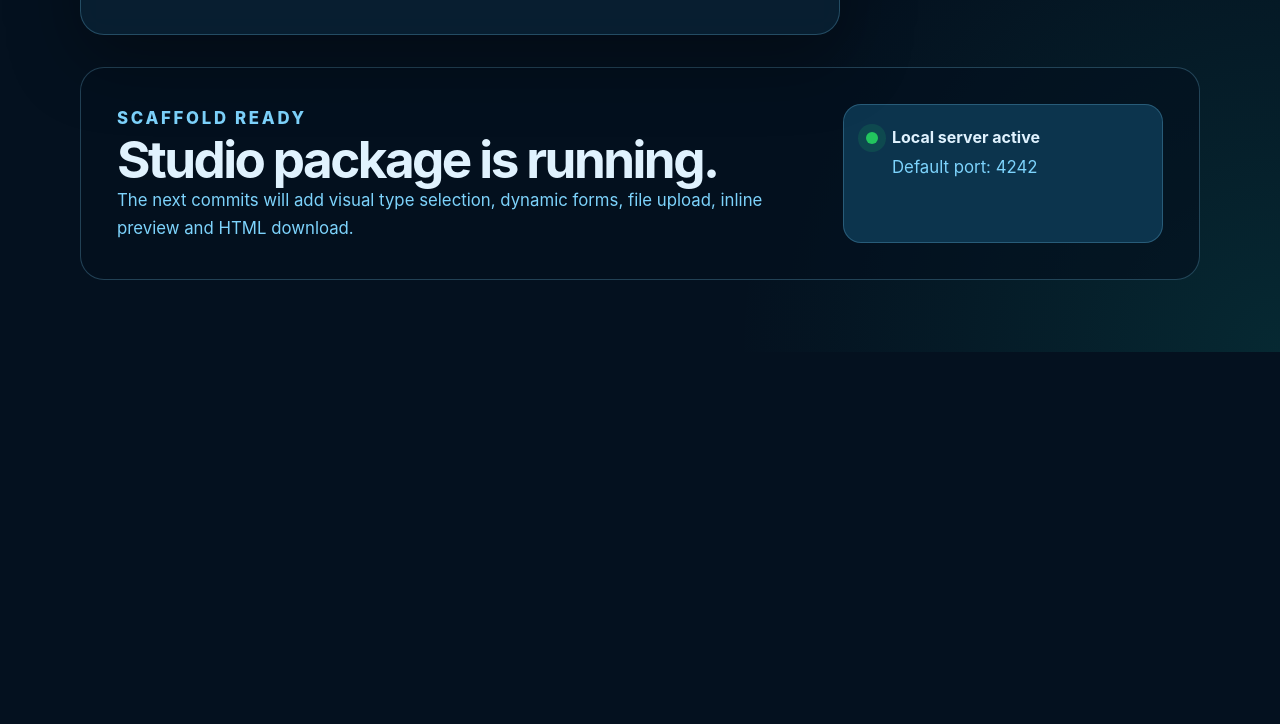
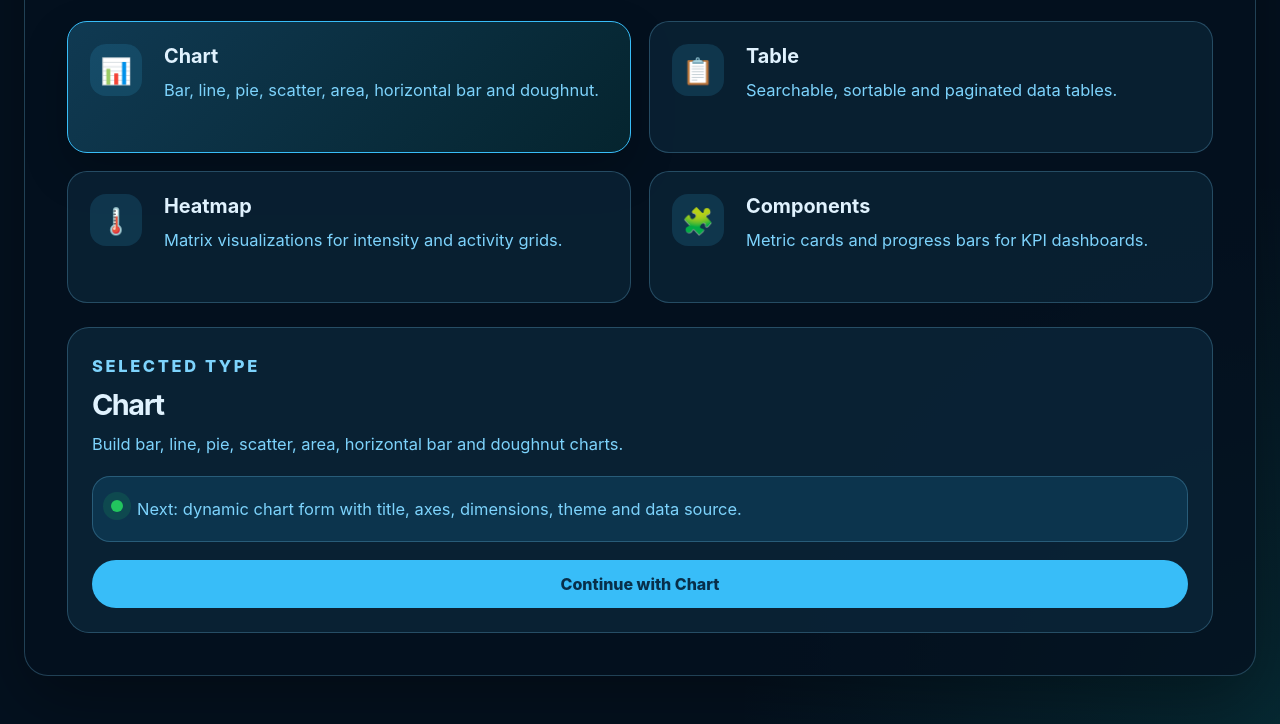
Before and after one commit to smolina-2021528/vizflow, a website: page packages/studio/public/index.html in a window 1280 px wide. Shown: the part 717-1441 px from the top of the page. Before the commit the page ends 1069 px from the top, so only its background shows below. Drawn offline with Linux system fonts and the light colour scheme.

Commit message:
feat(studio): add visualization type selection UI

```diff
--- /dev/null
+++ b/packages/studio/public/app.js
@@ -0,0 +1,84 @@
+const visualizationTypes = {
+  chart: {
+    title: 'Chart',
+    description:
+      'Build bar, line, pie, scatter, area, horizontal bar and doughnut charts.',
+    nextStep: 'Next: dynamic chart form with title, axes, dimensions, theme and data source.',
+  },
+  table: {
+    title: 'Table',
+    description:
+      'Create searchable, sortable and paginated tables from CSV, JSON or manual data.',
+    nextStep: 'Next: dynamic table form with columns, pagination, density and formatting.',
+  },
+  heatmap: {
+    title: 'Heatmap',
+    description:
+      'Generate matrix-style visualizations for intensity, performance and activity grids.',
+    nextStep: 'Next: dynamic heatmap form with rows, columns, values and color scale.',
+  },
+  components: {
+    title: 'Components',
+    description:
+      'Create dashboard-ready metric cards and progress bars for KPI reporting.',
+    nextStep: 'Next: dynamic component form for metric cards and progress bars.',
+  },
+}
+
+const typeButtons = Array.from(document.querySelectorAll('[data-viz-type]'))
+const selectedTitle = document.querySelector('[data-selected-title]')
+const selectedDescription = document.querySelector('[data-selected-description]')
+const selectedNextStep = document.querySelector('[data-selected-next-step]')
+const continueButton = document.querySelector('[data-continue-button]')
+
+let selectedType = 'chart'
+
+function setSelectedType(type) {
+  const option = visualizationTypes[type]
+
+  if (!option) {
+    return
+  }
+
+  selectedType = type
+
+  for (const button of typeButtons) {
+    const isSelected = button.dataset.vizType === type
+
+    button.classList.toggle('type-card-selected', isSelected)
+    button.setAttribute('aria-pressed', String(isSelected))
+  }
+
+  if (selectedTitle) {
+    selectedTitle.textContent = option.title
+  }
+
+  if (selectedDescription) {
+    selectedDescription.textContent = option.description
+  }
+
+  if (selectedNextStep) {
+    selectedNextStep.textContent = option.nextStep
+  }
+
+  if (continueButton) {
+    continueButton.textContent = `Continue with ${option.title}`
+  }
+}
+
+for (const button of typeButtons) {
+  button.addEventListener('click', () => {
+    setSelectedType(button.dataset.vizType)
+  })
+}
+
+continueButton?.addEventListener('click', () => {
+  const studioWorkspace = document.querySelector('#studio-workspace')
+
+  studioWorkspace?.scrollIntoView({
+    behavior: 'smooth',
+    block: 'start',
+  })
+})
+
+setSelectedType(selectedType)
--- a/packages/studio/public/index.html
+++ b/packages/studio/public/index.html
@@ -4,42 +4,121 @@
     <meta charset="UTF-8" />
     <meta name="viewport" content="width=device-width, initial-scale=1.0" />
     <title>VizFlow Studio</title>
-    <link rel="stylesheet" href="/styles.css" />
+    <link rel="stylesheet" href="styles.css" />
+    <script src="/app.js" defer></script>
   </head>
 
   <body>
     <main class="studio-shell">
-      <section class="hero">
+      <section class="studio-layout">
+        <section class="hero hero-sidebar">
           <p class="eyebrow">VizFlow Studio</p>
+
           <h1>Generate visualizations from your browser.</h1>
+
           <p class="hero-copy">
             A local Studio experience for building charts, tables, heatmaps and
             dashboard components without writing code.
           </p>
 
           <div class="hero-actions">
-          <a class="button button-primary" href="#studio-preview">Open Studio</a>
-          <a class="button button-secondary" href="/api/health">Check server</a>
+            <a class="button button-primary" href="#studio-workspace">Open Studio</a>
           </div>
         </section>
 
-      <section id="studio-preview" class="panel">
-        <div>
-          <p class="eyebrow">Scaffold ready</p>
-          <h2>Studio package is running.</h2>
+        <section
+          id="studio-workspace"
+          class="workspace workspace-main"
+          aria-labelledby="studio-step-title"
+        >
+          <div class="section-heading">
+            <p class="eyebrow">Step 1</p>
+            <h2 id="studio-step-title">Choose what you want to generate.</h2>
             <p>
-            The next commits will add visual type selection, dynamic forms, file
-            upload, inline preview and HTML download.
+              Select a visualization type. The next steps will reuse the same
+              parameters available in the current CLI wizard.
             </p>
           </div>
 
-        <div class="status-card">
+          <div class="type-grid" aria-label="Visualization type selection">
+            <button
+              class="type-card"
+              type="button"
+              data-viz-type="chart"
+              aria-pressed="true"
+            >
+              <span class="type-icon" aria-hidden="true">📊</span>
+              <span class="type-content">
+                <strong>Chart</strong>
+                <small>Bar, line, pie, scatter, area, horizontal bar and doughnut.</small>
+              </span>
+            </button>
+
+            <button
+              class="type-card"
+              type="button"
+              data-viz-type="table"
+              aria-pressed="false"
+            >
+              <span class="type-icon" aria-hidden="true">📋</span>
+              <span class="type-content">
+                <strong>Table</strong>
+                <small>Searchable, sortable and paginated data tables.</small>
+              </span>
+            </button>
+
+            <button
+              class="type-card"
+              type="button"
+              data-viz-type="heatmap"
+              aria-pressed="false"
+            >
+              <span class="type-icon" aria-hidden="true">🌡️</span>
+              <span class="type-content">
+                <strong>Heatmap</strong>
+                <small>Matrix visualizations for intensity and activity grids.</small>
+              </span>
+            </button>
+
+            <button
+              class="type-card"
+              type="button"
+              data-viz-type="components"
+              aria-pressed="false"
+            >
+              <span class="type-icon" aria-hidden="true">🧩</span>
+              <span class="type-content">
+                <strong>Components</strong>
+                <small>Metric cards and progress bars for KPI dashboards.</small>
+              </span>
+            </button>
+          </div>
+
+          <aside class="selection-panel" aria-live="polite">
+            <div class="selection-copy">
+              <p class="eyebrow">Selected type</p>
+              <h3 data-selected-title>Chart</h3>
+              <p data-selected-description>
+                Build bar, line, pie, scatter, area, horizontal bar and doughnut charts.
+              </p>
+            </div>
+
+            <div class="next-step-card">
               <span class="status-dot"></span>
-          <div>
-            <strong>Local server active</strong>
-            <p>Default port: 4242</p>
+              <p data-selected-next-step>
+                Next: dynamic chart form with title, axes, dimensions, theme and data source.
+              </p>
             </div>
-        </div>
+
+            <button
+              class="button button-primary button-full"
+              type="button"
+              data-continue-button
+            >
+              Continue with Chart
+            </button>
+          </aside>
+        </section>
       </section>
     </main>
   </body>
--- a/packages/studio/public/styles.css
+++ b/packages/studio/public/styles.css
@@ -21,6 +21,10 @@
   box-sizing: border-box;
 }
 
+html {
+  scroll-behavior: smooth;
+}
+
 body {
   min-height: 100vh;
   margin: 0;
@@ -31,26 +35,49 @@ body {
   color: var(--studio-text);
 }
 
+button,
+input,
+select,
+textarea {
+  font: inherit;
+}
+
+button {
+  cursor: pointer;
+}
+
 a {
   color: inherit;
 }
 
 .studio-shell {
-  width: min(1120px, calc(100% - 32px));
+  width: min(1500px, calc(100% - 48px));
+  min-height: 100vh;
   margin: 0 auto;
-  padding: 72px 0;
+  padding: 48px 0;
+}
+
+.studio-layout {
+  display: grid;
+  grid-template-columns: minmax(380px, 0.78fr) minmax(720px, 1.22fr);
+  gap: 28px;
+  align-items: stretch;
 }
 
 .hero {
   display: grid;
   gap: 24px;
-  max-width: 760px;
   padding: 48px;
   border: 1px solid var(--studio-border);
   border-radius: var(--studio-radius);
   background: rgba(11, 37, 56, 0.72);
   box-shadow: var(--studio-shadow);
   backdrop-filter: blur(14px);
+}
+
+.hero-sidebar {
+  min-height: calc(100vh - 96px);
+  align-content: center;
 }
 
 .eyebrow {
@@ -63,27 +90,35 @@ a {
 }
 
 h1,
-h2 {
+h2,
+h3 {
   margin: 0;
   line-height: 1.04;
   letter-spacing: -0.05em;
 }
 
 h1 {
-  max-width: 720px;
-  font-size: clamp(3rem, 8vw, 5.8rem);
+  max-width: 650px;
+  font-size: clamp(3.4rem, 5vw, 5.6rem);
 }
 
 h2 {
-  font-size: clamp(2rem, 4vw, 3.2rem);
+  max-width: 820px;
+  font-size: clamp(2.4rem, 3.2vw, 4.1rem);
+}
+
+h3 {
+  font-size: clamp(1.8rem, 2vw, 2.5rem);
 }
 
 .hero-copy,
-.panel p,
-.status-card p {
+.section-heading p,
+.selection-panel p,
+.next-step-card p,
+.type-content small {
   margin: 0;
   color: var(--studio-muted);
-  font-size: 1.05rem;
+  font-size: 1.03rem;
   line-height: 1.7;
 }
 
@@ -98,8 +133,9 @@ h2 {
   display: inline-flex;
   align-items: center;
   justify-content: center;
-  min-height: 44px;
-  padding: 0 18px;
+  min-height: 48px;
+  padding: 0 20px;
+  border: 0;
   border-radius: 999px;
   font-weight: 800;
   text-decoration: none;
@@ -116,33 +152,129 @@ h2 {
   color: var(--studio-text);
 }
 
-.panel {
+.button-full {
+  width: 100%;
+}
+
+.workspace {
   display: grid;
-  grid-template-columns: minmax(0, 1fr) 320px;
-  gap: 28px;
-  margin-top: 32px;
-  padding: 36px;
+  grid-template-columns: 1fr;
+  gap: 24px;
+  padding: 42px;
   border: 1px solid var(--studio-border);
   border-radius: var(--studio-radius);
-  background: rgba(4, 17, 31, 0.64);
+  background: rgba(4, 17, 31, 0.76);
+  box-shadow: var(--studio-shadow);
 }
 
-.status-card {
+.workspace-main {
+  min-height: calc(100vh - 96px);
+  align-content: center;
+}
+
+.section-heading {
+  display: grid;
+  gap: 14px;
+  max-width: 900px;
+}
+
+.type-grid {
+  display: grid;
+  grid-template-columns: repeat(2, minmax(260px, 1fr));
+  gap: 18px;
+}
+
+.type-card {
+  display: grid;
+  grid-template-columns: 56px minmax(0, 1fr);
+  gap: 18px;
+  min-height: 132px;
+  padding: 22px;
+  border: 1px solid var(--studio-border);
+  border-radius: 20px;
+  background: rgba(11, 37, 56, 0.74);
+  color: var(--studio-text);
+  text-align: left;
+  transition:
+    transform 160ms ease,
+    border-color 160ms ease,
+    background 160ms ease,
+    box-shadow 160ms ease;
+}
+
+.type-card:hover {
+  transform: translateY(-2px);
+  border-color: rgba(56, 189, 248, 0.62);
+  background: rgba(12, 52, 77, 0.82);
+}
+
+.type-card:focus-visible {
+  outline: 3px solid rgba(56, 189, 248, 0.5);
+  outline-offset: 3px;
+}
+
+.type-card-selected {
+  border-color: var(--studio-primary);
+  background: linear-gradient(
+    135deg,
+    rgba(56, 189, 248, 0.24),
+    rgba(20, 184, 166, 0.12)
+  );
+  box-shadow: 0 18px 44px rgba(0, 0, 0, 0.22);
+}
+
+.type-icon {
+  display: inline-grid;
+  width: 52px;
+  height: 52px;
+  place-items: center;
+  border-radius: 16px;
+  background: var(--studio-primary-soft);
+  font-size: 1.6rem;
+}
+
+.type-content {
+  display: grid;
+  gap: 8px;
+  align-content: start;
+}
+
+.type-content strong {
+  font-size: 1.24rem;
+}
+
+.type-content small {
+  max-width: 34rem;
+}
+
+.selection-panel {
+  display: grid;
+  grid-template-columns: minmax(220px, 0.8fr) minmax(260px, 1fr) auto;
+  gap: 18px;
+  align-items: center;
+  padding: 24px;
+  border: 1px solid var(--studio-border);
+  border-radius: 22px;
+  background: rgba(11, 37, 56, 0.84);
+}
+
+.selection-copy {
+  display: grid;
+  gap: 10px;
+}
+
+.next-step-card {
   display: flex;
   gap: 14px;
   align-items: flex-start;
-  padding: 22px;
+  padding: 18px;
   border: 1px solid var(--studio-border);
   border-radius: 18px;
   background: var(--studio-surface-soft);
 }
 
-.status-card strong {
-  display: block;
-  margin-bottom: 6px;
-}
-
 .status-dot {
+  flex: 0 0 auto;
   width: 12px;
   height: 12px;
   margin-top: 5px;
@@ -151,17 +283,54 @@ h2 {
   box-shadow: 0 0 0 8px rgba(34, 197, 94, 0.14);
 }
 
+.selection-panel .button {
+  min-width: 210px;
+}
+
+@media (max-width: 1280px) {
+  .studio-layout {
+    grid-template-columns: 1fr;
+  }
+
+  .hero-sidebar,
+  .workspace-main {
+    min-height: auto;
+    align-content: start;
+  }
+
+  .selection-panel {
+    grid-template-columns: 1fr;
+  }
+
+  .selection-panel .button {
+    min-width: 0;
+  }
+}
+
 @media (max-width: 760px) {
   .studio-shell {
-    padding: 32px 0;
+    width: min(100%, calc(100% - 24px));
+    padding: 24px 0;
   }
 
   .hero,
-  .panel {
+  .workspace {
     padding: 24px;
   }
 
-  .panel {
+  .type-grid {
     grid-template-columns: 1fr;
   }
+
+  .type-card {
+    grid-template-columns: 52px minmax(0, 1fr);
+  }
+
+  h1 {
+    font-size: clamp(2.7rem, 12vw, 4.4rem);
+  }
+
+  h2 {
+    font-size: clamp(2.2rem, 9vw, 3.4rem);
+  }
 }
```
Lines whose indentation alone changed are shown as unchanged.
